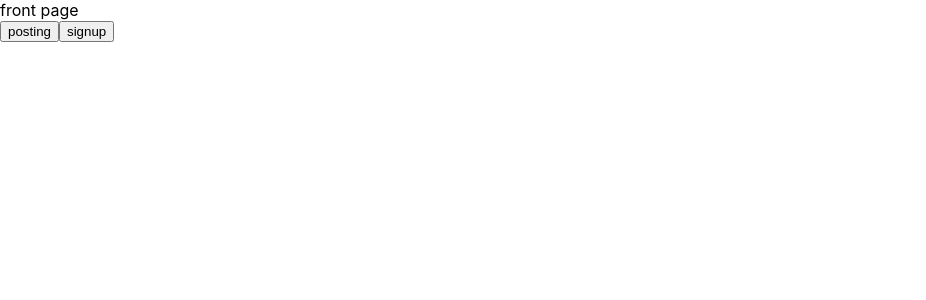
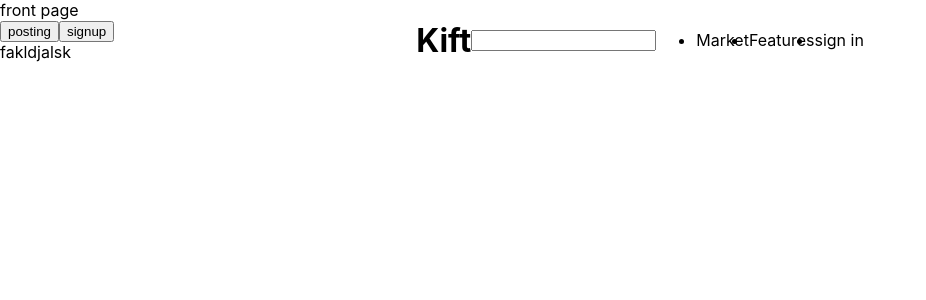
Before and after one commit to Parkstelth/Project03_KiFT-Community-Curated-NFT-MarketPlace, a React (Create React App) app in the folder client/: page / in a window 1280 px wide. Shown: the top 300 px of the page, without its empty margins (0-926 px from the left). Built offline with nearby package versions, Linux system fonts and the light colour scheme.

Commit message:
working Nav Bar

```diff
--- a/client/package.json
+++ b/client/package.json
@@ -10,6 +10,7 @@
     "react-dom": "^17.0.2",
     "react-router-dom": "^6.2.1",
     "react-scripts": "^4.0.3",
+    "styled-components": "^5.3.3",
     "web-vitals": "^2.1.2"
   },
   "scripts": {
--- a/client/src/App.js
+++ b/client/src/App.js
@@ -1,20 +1,24 @@
-import './App.css';
+import "./App.css";
 
 import { BrowserRouter, Routes, Route } from "react-router-dom";
-import FrontPage from './component/frontpage';
-import Posting from './component/posting';
-import SignUp from './component/signup';
-import NotFound from './component/notfound'
+import FrontPage from "./component/frontpage";
+import Posting from "./component/posting";
+import SignUp from "./component/signup";
+import NotFound from "./component/notfound";
+import Nav from "./component/Nav";
+import Footer from "./component/Footer";
 
 function App() {
     return (
         <BrowserRouter>
+            <Nav />
             <Routes>
-                <Route path='/' element={<FrontPage />}/>
-                <Route path='/signup' element={<SignUp />}/>
-                <Route path='/posting' element={<Posting />}/>
+                <Route path="/" element={<FrontPage />} />
+                <Route path="/signup" element={<SignUp />} />
+                <Route path="/posting" element={<Posting />} />
                 <Route path="/*" element={<NotFound />} />
             </Routes>
+            <Footer />
         </BrowserRouter>
     );
 }
--- /dev/null
+++ b/client/src/component/Footer.js
@@ -0,0 +1,10 @@
+import styled from "styled-components";
+
+function Footer() {
+    return (
+        <div>
+            <div className="logo">fakldjalsk</div>
+        </div>
+    );
+}
+export default Footer;
--- /dev/null
+++ b/client/src/component/Nav.js
@@ -0,0 +1,38 @@
+import styled from "styled-components";
+const TopHeader = styled.header`
+    position: fixed;
+    top: 0;
+    width: 100%;
+    height: 80px;
+`;
+const TopHeaderWrap = styled.div`
+    display: flex;
+    align-items: center;
+    justify-content: center;
+    height: 100%;
+    max-width: 1400px;
+    margin: 0 auto;
+`;
+const TopHeaderLogo = styled.h1``;
+const Input = styled.input``;
+const TopHeaderNav = styled.ul`
+    display: flex;
+`;
+const TopHeaderNavList = styled.li``;
+function Nav() {
+    return (
+        <TopHeader>
+            <TopHeaderWrap>
+                <TopHeaderLogo>Kift</TopHeaderLogo>
+                <Input type="text" placesholder="Search.."></Input>
+
+                <TopHeaderNav>
+                    <TopHeaderNavList>Market</TopHeaderNavList>
+                    <TopHeaderNavList>Features</TopHeaderNavList>
+                    <TopHeaderNavList>sign in</TopHeaderNavList>
+                </TopHeaderNav>
+            </TopHeaderWrap>
+        </TopHeader>
+    );
+}
+export default Nav;
```
Also changed, not shown: 1 other file (tests, documents, lock files or other folders).
